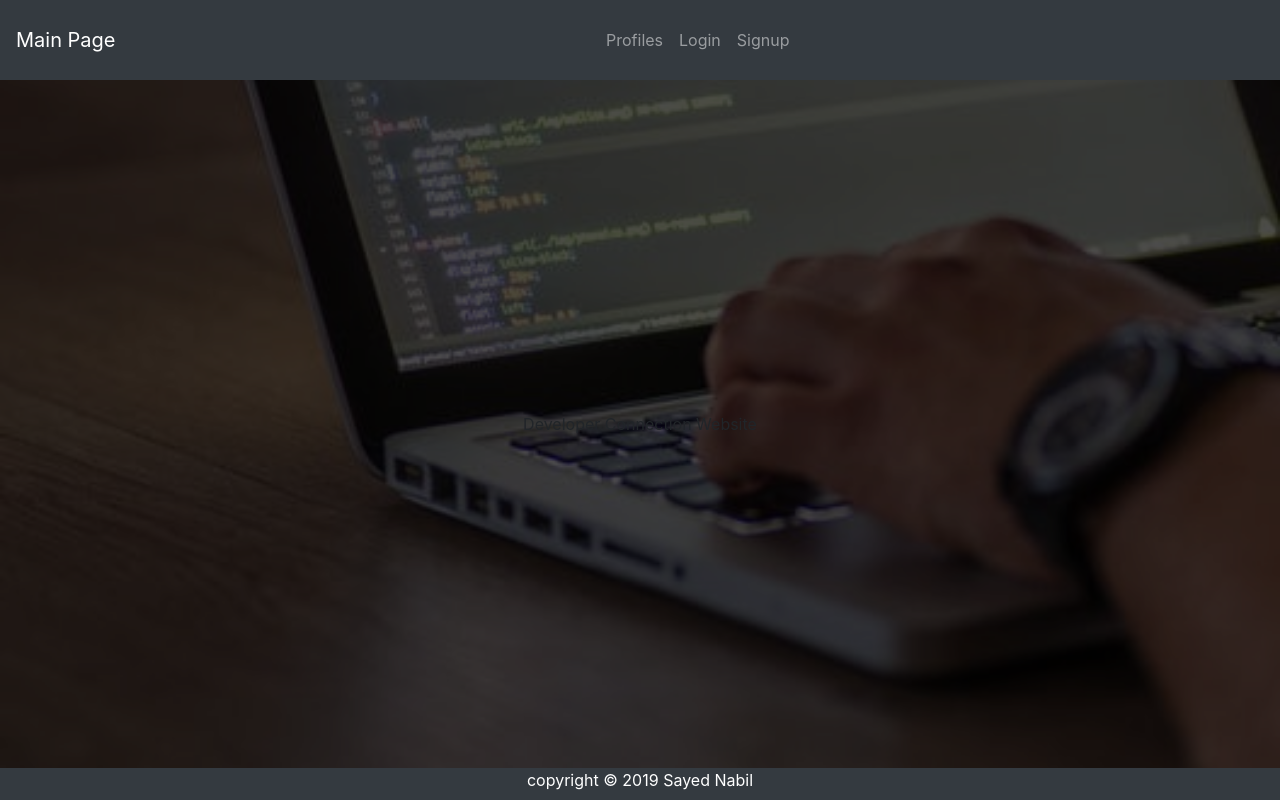
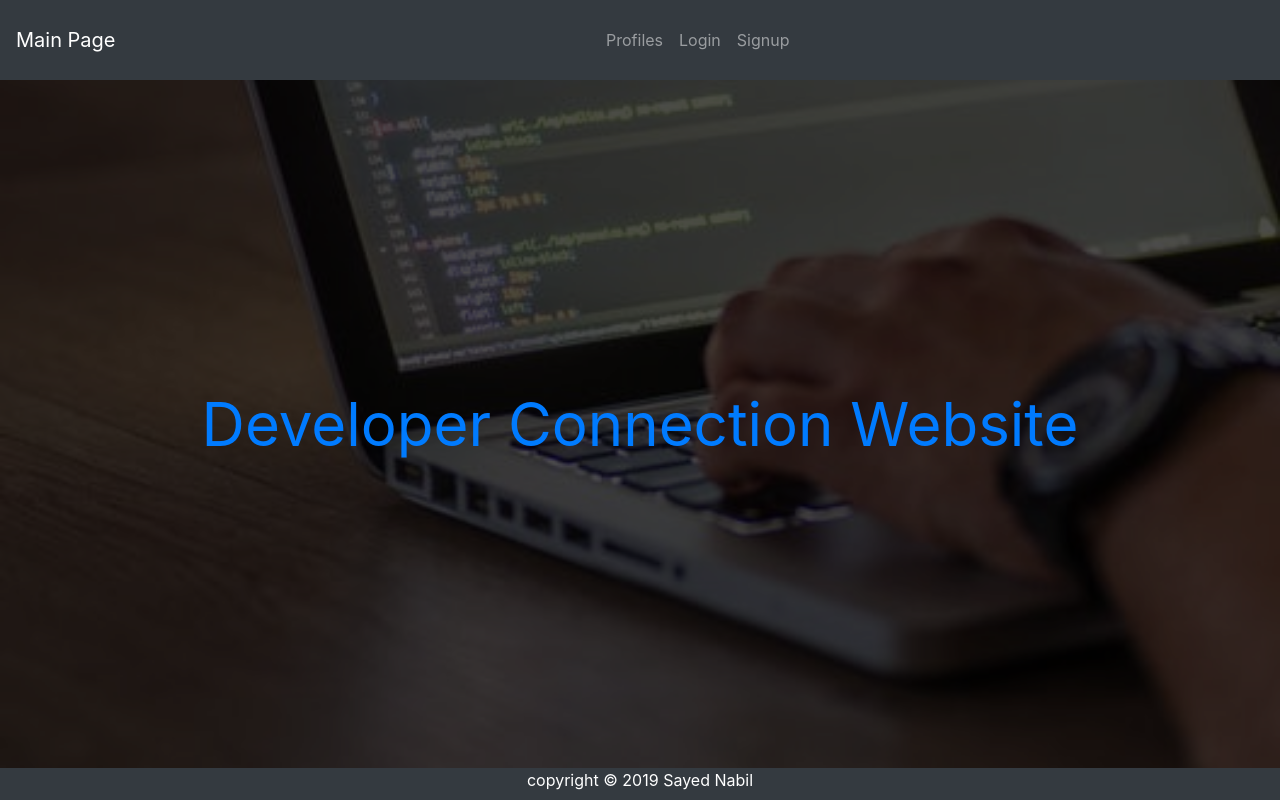
Before and after one commit to sayed0nabil/developerconnectwebsite, a React (Create React App) app in the folder client/: page / in a window 1280 px wide. Built offline with nearby package versions, Linux system fonts and the light colour scheme.

Commit message:
Deploying

```diff
--- a/client/src/components/Landing.js
+++ b/client/src/components/Landing.js
@@ -14,7 +14,7 @@ class Landing extends Component{
         minHeight: '86vh'
       }}>
         <div
-        className='landing-layout'>
+        className='landing-layout text-primary'>
           Developer Connection Website
         </div>
       </div>
--- a/client/src/components/css/landing.css
+++ b/client/src/components/css/landing.css
@@ -9,6 +9,7 @@
 }
 .landing-layout{
     display: grid;
+    font-size: 60px;
     justify-content: center;
     align-items: center;
     position: absolute;
```
